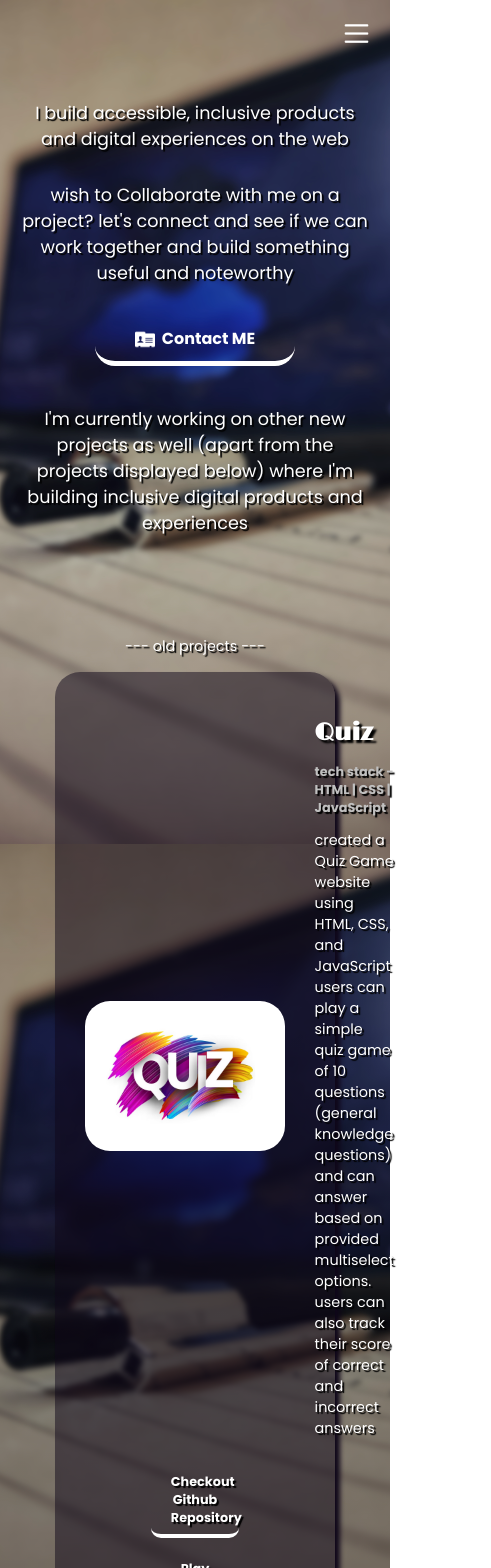
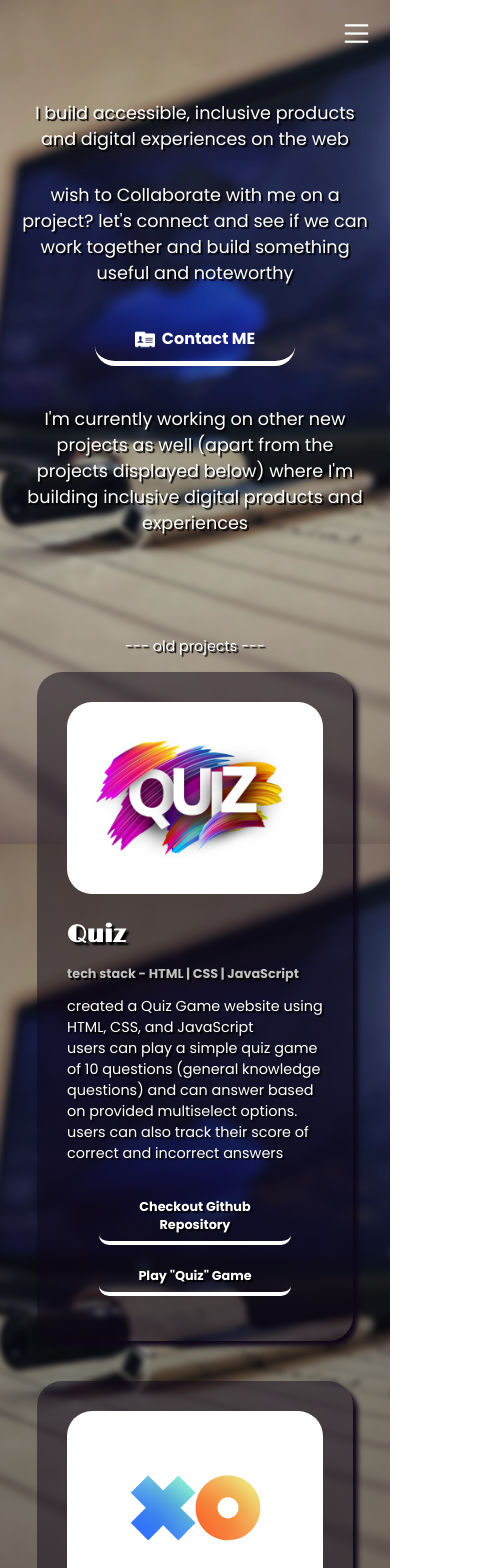
Before and after one commit to mohsinmsayed/Portfolio, a React (Create React App) app: page /projects in a window 390 px wide. Shown: the top 1568 px of the page, 491 px wide, since content can reach past the window. Built offline with nearby package versions, Linux system fonts and the light colour scheme.

Commit message:
Minor Fixes

```diff
--- a/src/StyleSheets/CompletedProjectsSection.css
+++ b/src/StyleSheets/CompletedProjectsSection.css
@@ -29,10 +29,6 @@
     display: flex;
     align-items: center;
     justify-content: flex-start;
-}
-
-#CompletedProjectsSection .TemplateContainer > div > div {
-    padding-right: 50px;
 }
 
 #CompletedProjectsSection .TemplateContainer > div h1 {
@@ -93,3 +89,30 @@
 #CompletedProjectsSection .TemplateContainer:nth-of-type(3) > div img {
     width: 125px;
 }
+
+/* styles for mobile devices */
+@media screen and (max-width: 700px) {
+    #CompletedProjectsSection .TemplateContainer {
+        width: 90%;
+        display: flex;
+        flex-direction: column;
+        align-items: center;
+    }
+
+    #CompletedProjectsSection .TemplateContainer > div {
+        display: flex;
+        flex-direction: column;
+        margin-bottom: 15px;
+    }
+
+    #CompletedProjectsSection .TemplateContainer > div img {
+        margin: 0 0 10px;
+        width: 100%;
+    }
+
+    #CompletedProjectsSection .TemplateContainer a {
+        margin: 0 0 15px;
+        max-width: 75%;
+        min-width: 75%;
+    }
+}
```
